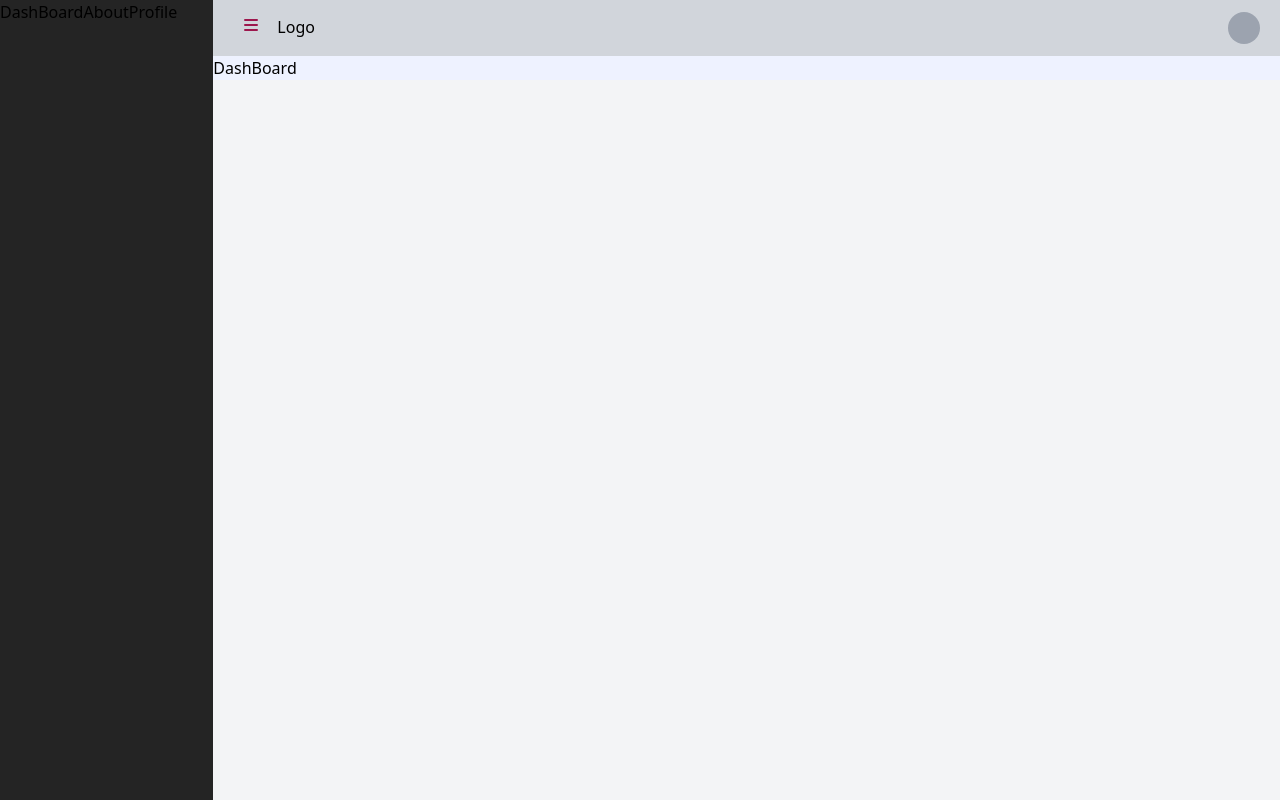
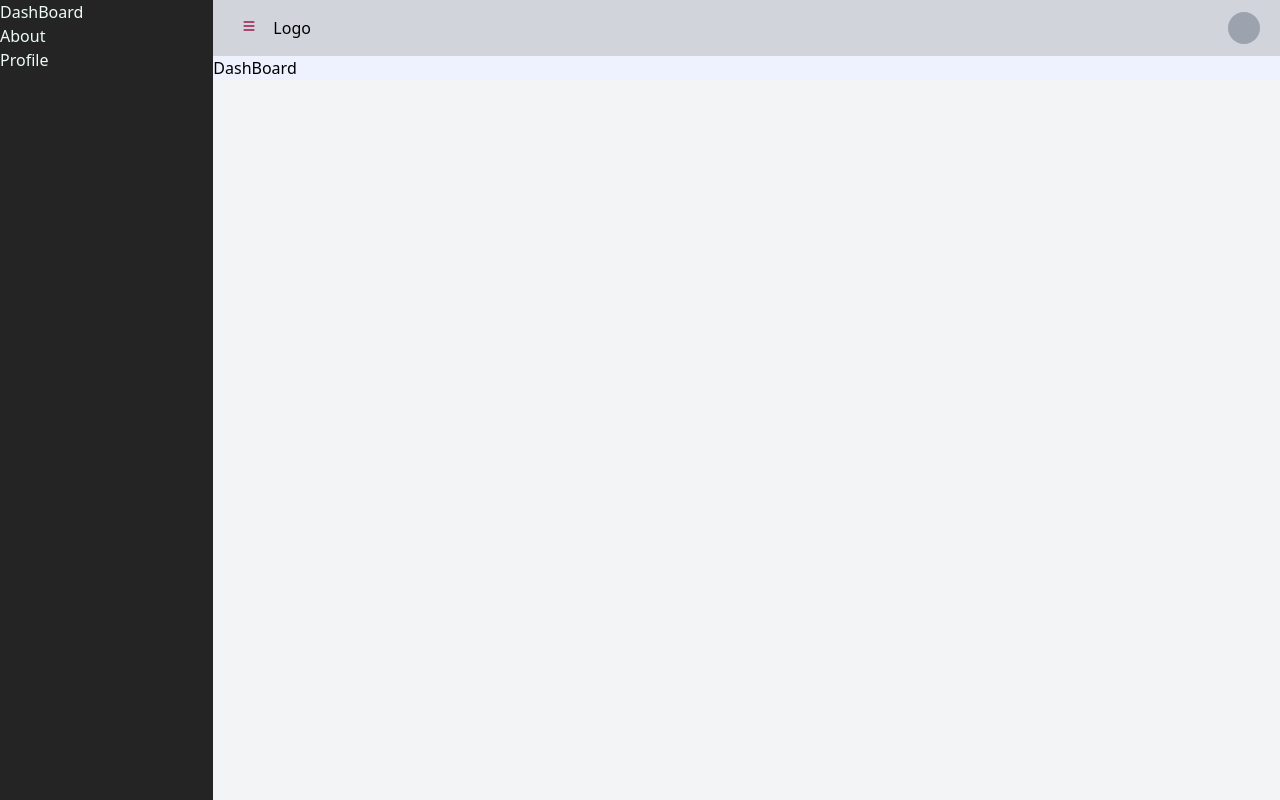
Before and after one commit to rahmanmajeed/React-Dashboard, a React (Create React App) app: page / in a window 1280 px wide. Built offline with nearby package versions, Linux system fonts and the light colour scheme.

Commit message:
[add] icons component [refactor] shared components.

```diff
--- a/src/components/container/Container.js
+++ b/src/components/container/Container.js
@@ -19,12 +19,14 @@ function Container() {
               <Header handleSidebar={setSidebar}/>
 
             <div>
-              {routes.map((route) => (
+              {routes.map((route, index) => (
+                <div key={index}>
                 <Route
-                  exact={route.path}
+                  exact
                   path={route.path}
                   component={route.component}
                 />
+                </div>
               ))}
             </div>
           </div>
--- /dev/null
+++ b/src/components/icons/Icon.js
@@ -0,0 +1,14 @@
+import IconUrl from '../assets/icons.svg';
+
+function Icon({icon, size, style}) {
+  // //`use` means go find the chunk or clone of SVG that is given here
+  return (
+    <>
+      <svg className={`h-${size} w-${size} ${style}`}>
+        <use xlinkHref={`${IconUrl}${icon}`} />
+      </svg>
+    </>
+  );
+}
+
+export default Icon;
--- a/src/components/shared/Header.js
+++ b/src/components/shared/Header.js
@@ -1,36 +1,32 @@
 import { useState } from "react/cjs/react.development";
+import Icon from "../icons/Icon";
 
-function Header({handleSidebar}) {
-  const[mobileSidebar,setMobileSidebar] = useState(false);
+function Header({ handleSidebar }) {
+  const [mobileSidebar, setMobileSidebar] = useState(false);
 
   const handleHeader = () => {
     handleSidebar((pState) => !pState);
   };
-  const handleMobileHeader = () =>{
+  const handleMobileHeader = () => {
     setMobileSidebar((pState) => !pState);
-  }
+  };
   return (
     <>
       <div className="md:sticky md:top-0 md:self-start">
         <header>
-        <div className={`${mobileSidebar ? 'absolute min-h-screen bg-gray-darkest w-3/4 md:hidden' : 'hidden'}`}>
+          <div
+            className={`${
+              mobileSidebar
+                ? "absolute min-h-screen bg-gray-darkest w-3/4 md:hidden"
+                : "hidden"
+            }`}
+          >
             <button
               type="button"
               className="text-yellow-500"
               onClick={handleMobileHeader}
             >
-                <svg
-                  xmlns="http://www.w3.org/2000/svg"
-                  class="h-5 w-5"
-                  viewBox="0 0 20 20"
-                  fill="currentColor"
-                >
-                  <path
-                    fill-rule="evenodd"
-                    d="M3 5a1 1 0 011-1h12a1 1 0 110 2H4a1 1 0 01-1-1zM3 10a1 1 0 011-1h12a1 1 0 110 2H4a1 1 0 01-1-1zM3 15a1 1 0 011-1h12a1 1 0 110 2H4a1 1 0 01-1-1z"
-                    clip-rule="evenodd"
-                  />
-                </svg>
+              <Icon icon="#menu" size="4" />
             </button>
           </div>
           <div className="flex flex-1 px-5 py-3 items-center justify-between bg-gray-300">
@@ -41,20 +37,8 @@ function Header({handleSidebar}) {
                   className="text-pink-800"
                   onClick={handleHeader}
                 >
-                <svg
-                  xmlns="http://www.w3.org/2000/svg"
-                  class="h-5 w-5"
-                  viewBox="0 0 20 20"
-                  fill="currentColor"
-                >
-                  <path
-                    fill-rule="evenodd"
-                    d="M3 5a1 1 0 011-1h12a1 1 0 110 2H4a1 1 0 01-1-1zM3 10a1 1 0 011-1h12a1 1 0 110 2H4a1 1 0 01-1-1zM3 15a1 1 0 011-1h12a1 1 0 110 2H4a1 1 0 01-1-1z"
-                    clip-rule="evenodd"
-                  />
-                </svg>
+                  <Icon icon="#menu" size="4" />
                 </button>
-
               </div>
               <div className="block md:hidden px-2">
                 <button
@@ -62,26 +46,13 @@ function Header({handleSidebar}) {
                   className="text-yellow-500"
                   onClick={handleMobileHeader}
                 >
-                <svg
-                  xmlns="http://www.w3.org/2000/svg"
-                  class="h-5 w-5"
-                  viewBox="0 0 20 20"
-                  fill="currentColor"
-                >
-                  <path
-                    fill-rule="evenodd"
-                    d="M3 5a1 1 0 011-1h12a1 1 0 110 2H4a1 1 0 01-1-1zM3 10a1 1 0 011-1h12a1 1 0 110 2H4a1 1 0 01-1-1zM3 15a1 1 0 011-1h12a1 1 0 110 2H4a1 1 0 01-1-1z"
-                    clip-rule="evenodd"
-                  />
-                </svg>
+                  <Icon icon="#menu" size="4" />
                 </button>
               </div>
               <div className="px-2">Logo</div>
             </div>
             <div className="flex">
-            <div className="w-8 h-8 rounded-full bg-gray-400">
-
-            </div>
+              <div className="w-8 h-8 rounded-full bg-gray-400"></div>
             </div>
           </div>
         </header>
--- a/src/components/shared/Sidebar.js
+++ b/src/components/shared/Sidebar.js
@@ -1,12 +1,20 @@
 import { NavLink } from "react-router-dom";
 import routes from "../../routes";
 
-function Sidebar({sidebar}) {
+function Sidebar({ sidebar }) {
   return (
     <>
-      <div className={`bg-gray-darkest ${sidebar ? 'min-h-screen hidden md:block md:col-span-2 md:sticky md:top-0 md:self-start' : 'hidden'}  `}>
-        {routes.map((item) => (
-          <NavLink to={item.path}>{item.name}</NavLink>
+      <div
+        className={`bg-gray-darkest ${
+          sidebar
+            ? "min-h-screen hidden md:block md:col-span-2 md:sticky md:top-0 md:self-start"
+            : "hidden"
+        }`}
+      >
+        {routes.map((item, index) => (
+          <div key={index} className="text-green-50">
+            <NavLink to={item.path}>{item.name}</NavLink>
+          </div>
         ))}
       </div>
     </>
```
Also changed, not shown: src/components/assets/icons.svg (added). Lines whose indentation alone changed are shown as unchanged.
